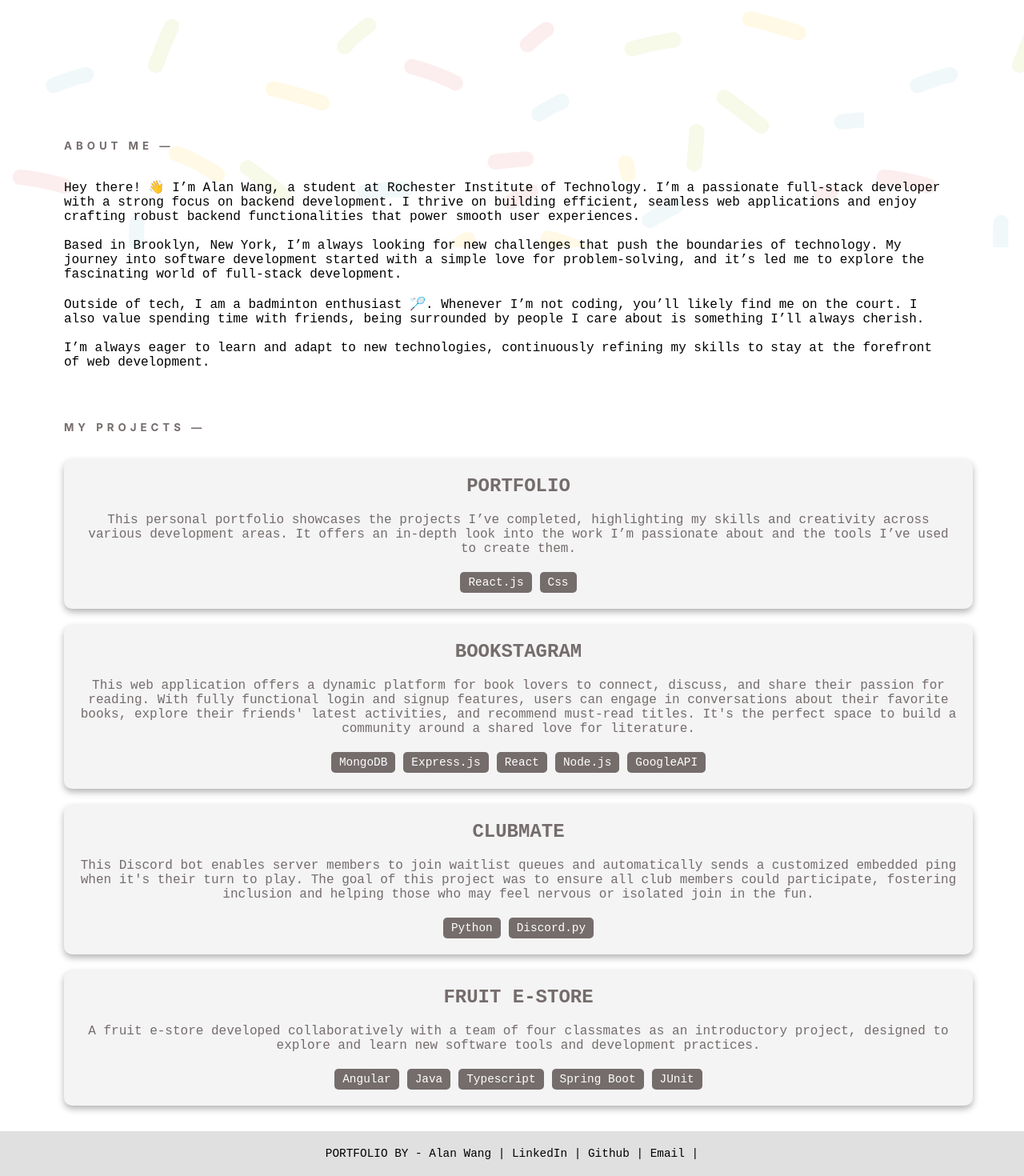
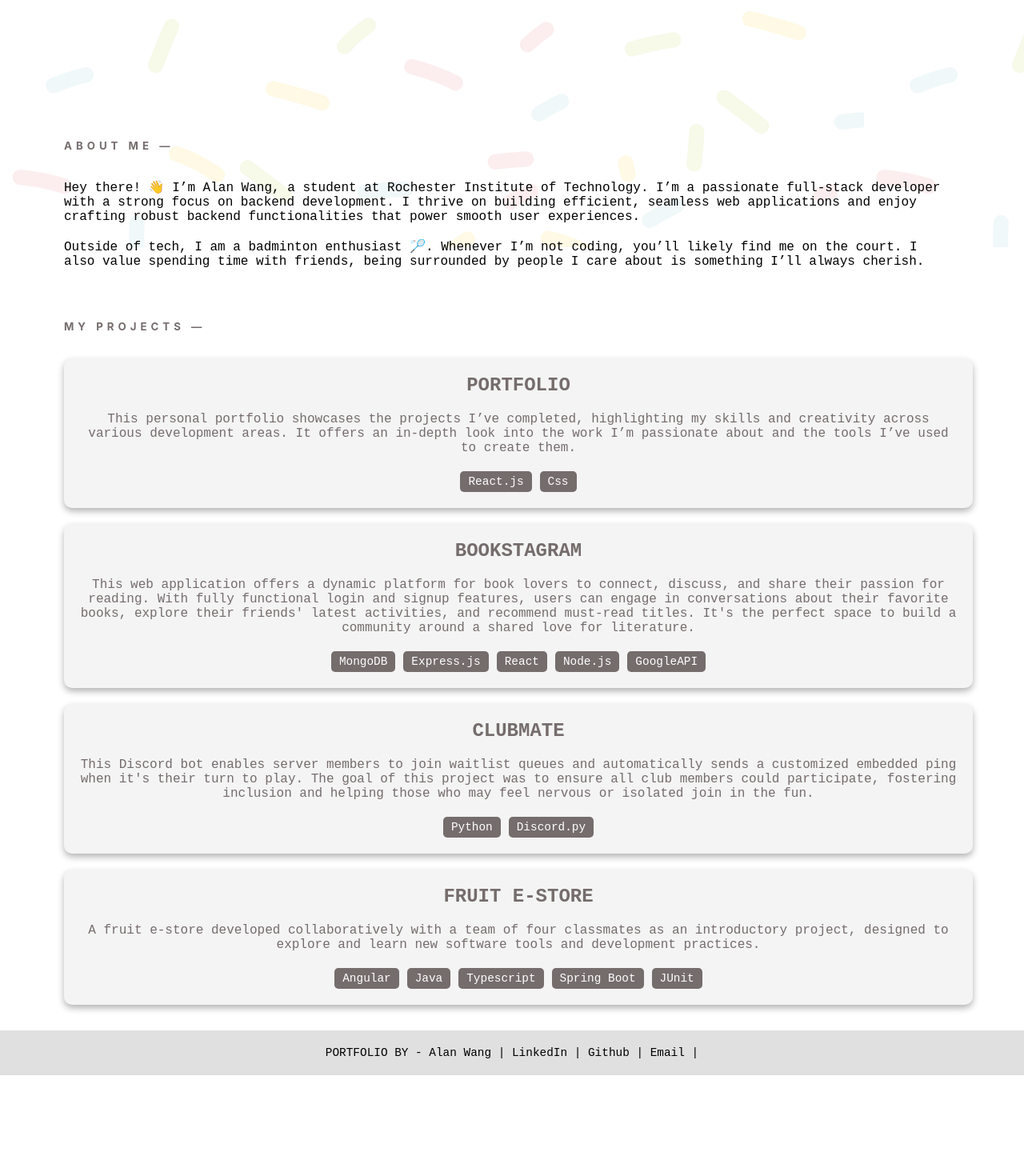
Before and after one commit to aw2755/alan_wang, a React (Create React App) app: page / in a window 1280 px wide. Shown: the part 491-1961 px from the top of the page at 80% size. After the commit the page ends 1835 px from the top, so only its background shows below. Built offline with nearby package versions, Linux system fonts and the light colour scheme; the HTML template or start-up script is replaced by a standard one.

Commit message:
shortened about me

```diff
--- a/src/App.css
+++ b/src/App.css
@@ -30,6 +30,18 @@ a:visited, a:link {
 .left {
   flex: 1;
   max-width: 800px;        /* stays more on the left */
+  text-align: center;      /* Center text content */
+  transition: all 0.5s ease; /* Smooth transition for all changes */
+}
+
+@media (max-width: 1000px) {
+  .left {
+    max-width: 100%;
+  }
+}
+
+.left {
+  position: relative;
   text-align: center;      /* Center text content */
   transition: all 0.5s ease; /* Smooth transition for all changes */
 }
@@ -71,6 +83,12 @@ a:visited, a:link {
   height: 3.3rem;
   z-index: 10;
   transition: background-color 0.3s ease-in-out;
+}
+
+@media (max-width: 300px) {
+  .nav-container {
+    display: none; /* This hides the nav button */
+  }
 }
 
 .nav-container:hover {
@@ -182,7 +200,7 @@ a:visited, a:link {
   display: flex;
   flex-direction: column;
   font-family: Andale Mono, monospace !important;
-  min-width: 200px;
+  min-width: 300px;
 }
 
                                               /* PROJECTS */
@@ -205,6 +223,7 @@ a:visited, a:link {
   box-sizing: border-box; /* Ensures padding is included in the element's size */
   text-align: center;
   gap: 20px;
+  min-width: 300px;
 }
 
 .project-container:hover {
@@ -248,7 +267,6 @@ a:visited, a:link {
   color: black;
   text-align: center;
   padding: 20px 0;
-  width: 100%; /* Ensure the footer spans the width minus the margins */
   display: flex;
   justify-content: center;
   align-items: center;
@@ -256,8 +274,8 @@ a:visited, a:link {
   font-family: Andale Mono, monospace;
   font-size: 0.9rem;
   box-sizing: border-box;
+  min-width: 500px;
 }
-
 
 .footer a {
   text-decoration: none;
@@ -266,12 +284,10 @@ a:visited, a:link {
 
 @media (max-width: 600px) {
   .footer {
-    font-size: 0.8rem;
+    font-size: 80%;
     padding: 10px 0;
   }
-  .footer a {
-    margin: 0 5px;
-  }
+
 }
 
 /* commonly used */
--- a/src/App.js
+++ b/src/App.js
@@ -101,20 +101,9 @@ function App() {
                                   backend functionalities that power smooth user experiences.
                         </p>
                         <p>
-                            <br/> Based in Brooklyn, New York, I’m always looking for new challenges that push
-                                  the boundaries of technology. My journey into software development started with a
-                                  simple love for problem-solving, and it’s led me to explore the fascinating world of
-                                  full-stack development. <br/>
-                        </p>
-                        <p>
                             <br/> Outside of tech, I am a badminton enthusiast 🏸. Whenever I’m not coding,
                                   you’ll likely find me on the court. I also value spending time with friends,
                                   being surrounded by people I care about is something I’ll always cherish. <br/>
-                        </p>
-
-                        <p>
-                            <br/> I’m always eager to learn and adapt to new technologies, continuously refining
-                                  my skills to stay at the forefront of web development.
                         </p>
                     </div> {/* end about paragraph div */}
 
@@ -191,6 +180,7 @@ function App() {
                 </div>
             </div> {/* end project div*/}
 
+            <div> {/* start footer div*/}
                 <footer class="footer mt-l">
                     <p> PORTFOLIO BY - Alan Wang |
                         <a href="https://www.linkedin.com/in/wang-alan/" target='_blank' rel="noreferrer"> LinkedIn </a> |
@@ -198,6 +188,7 @@ function App() {
                         <a href="mailto:alanwang07012002@gmail.com?subject=Portfolio Inquiry" target='_blank' rel="noreferrer"> Email </a> |
                     </p>
                 </footer>
+            </div> {/* end footer div*/}
 
         </div> // end div for app
   ); // end return
```
Lines whose indentation alone changed are shown as unchanged.
